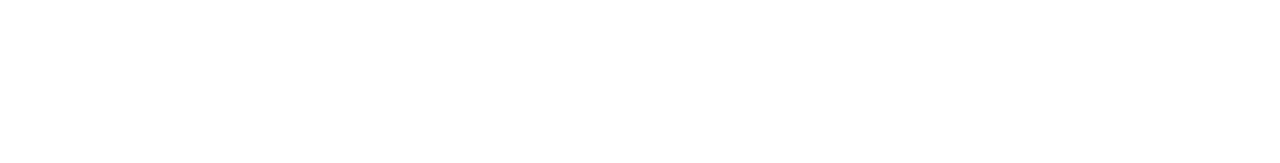
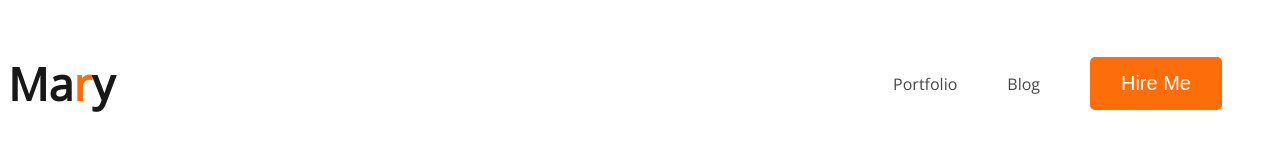
Before and after one commit to fardinislamovi/hardy-portfolio, a plain HTML site: page index.html in a window 1280 px wide. Drawn offline with nearby package versions, Linux system fonts and the light colour scheme.

Commit message:
added nav

```diff
--- a/index.html
+++ b/index.html
@@ -4,10 +4,21 @@
     <meta charset="UTF-8">
     <meta name="viewport" content="width=device-width, initial-scale=1.0">
     <title>Developer Portfolio</title>
+    <link rel="preconnect" href="https://fonts.googleapis.com">
+<link rel="preconnect" href="https://fonts.gstatic.com" crossorigin>
+<link href="https://fonts.googleapis.com/css2?family=Lato&family=Open+Sans:ital@0;1&display=swap" rel="stylesheet">
+    <link rel="stylesheet" href="styles/portfolio.css">
 </head>
 <body>
     <header>
-
+        <nav>
+            <h3 class="nav-title">Ma<span class="text-primary">r</span>y</h3>
+            <ul>
+                <li><a href="">Portfolio</a></li>
+                <li><a href="">Blog</a></li>
+                <li><button class="btn-primary">Hire Me</button></li>
+            </ul>
+        </nav>
     </header>
     <main>
 
--- a/styles/portfolio.css
+++ b/styles/portfolio.css
@@ -0,0 +1,39 @@
+/* common shared files */
+body {
+  font-family: "Open Sans", sans-serif;
+}
+.text-primary{
+    color: #FD6E0A; ;
+}
+.btn-primary{
+    border-radius: 5px;
+    background: #FD6E0A;
+    border: 0px;
+    color: white;
+    font-size: 20px;
+    font-weight: 700px;
+    padding: 15px 31px ;
+}
+/* nav related styles */
+nav {
+  display: flex;
+  justify-content: space-between;
+  align-items: center;
+}
+.nav-title {
+  color:  #181818;
+  font-size: 45px;
+  font-weight: 800;
+}
+nav>ul{
+    display: flex;
+    align-items: center;
+}
+nav li{
+    list-style: none;
+    margin-right: 50px;
+}
+nav a{
+    text-decoration: none;
+    color: #474747;
+}
```
